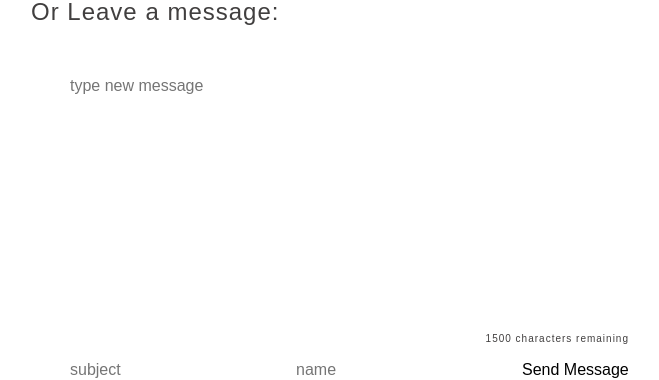
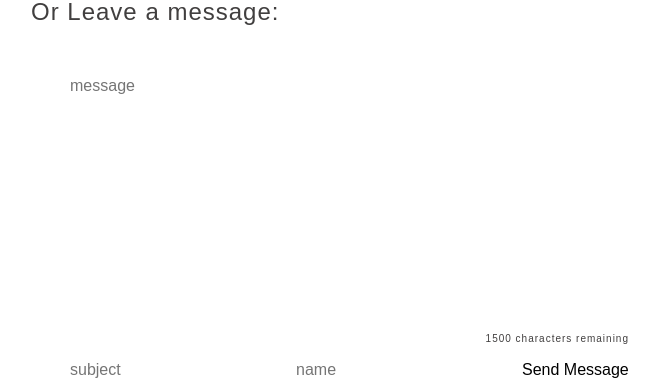
Before and after one commit to marshall405/portfolio-aca, a React (Create React App) app: page / in a window 1280 px wide. Shown: the part 1693-2073 px from the top of the page, without its empty margins (289-948 px from the left). Built offline with nearby package versions, Linux system fonts and the light colour scheme.

Commit message:
delete type new message from createPost.js

```diff
--- a/src/components/CreatePost.js
+++ b/src/components/CreatePost.js
@@ -87,7 +87,7 @@ export class CreatePost extends React.Component {
                         <textarea
                             rows='13'
                             cols='50'
-                            placeholder='type new message'
+                            placeholder='message'
                             maxLength='1500'
                             onChange={this.handleOnChange}
                             value={this.state.post}
```
